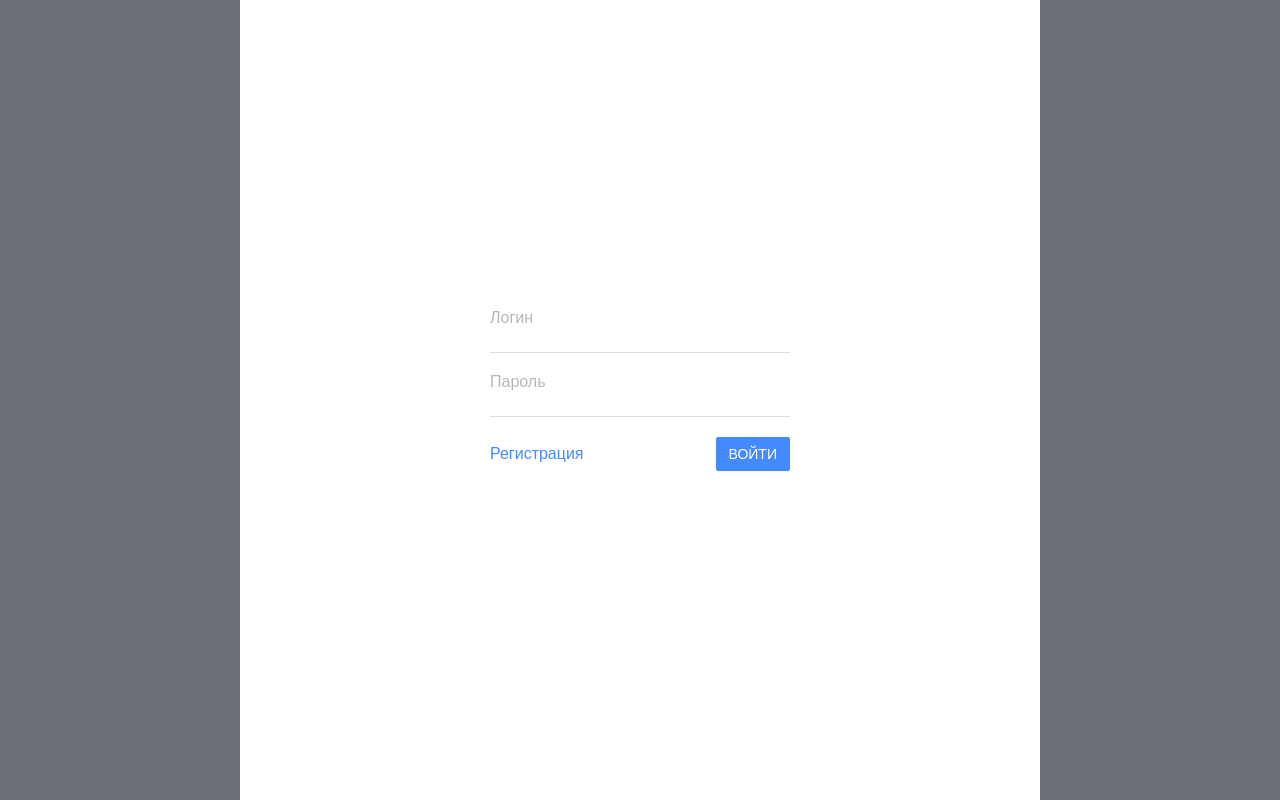
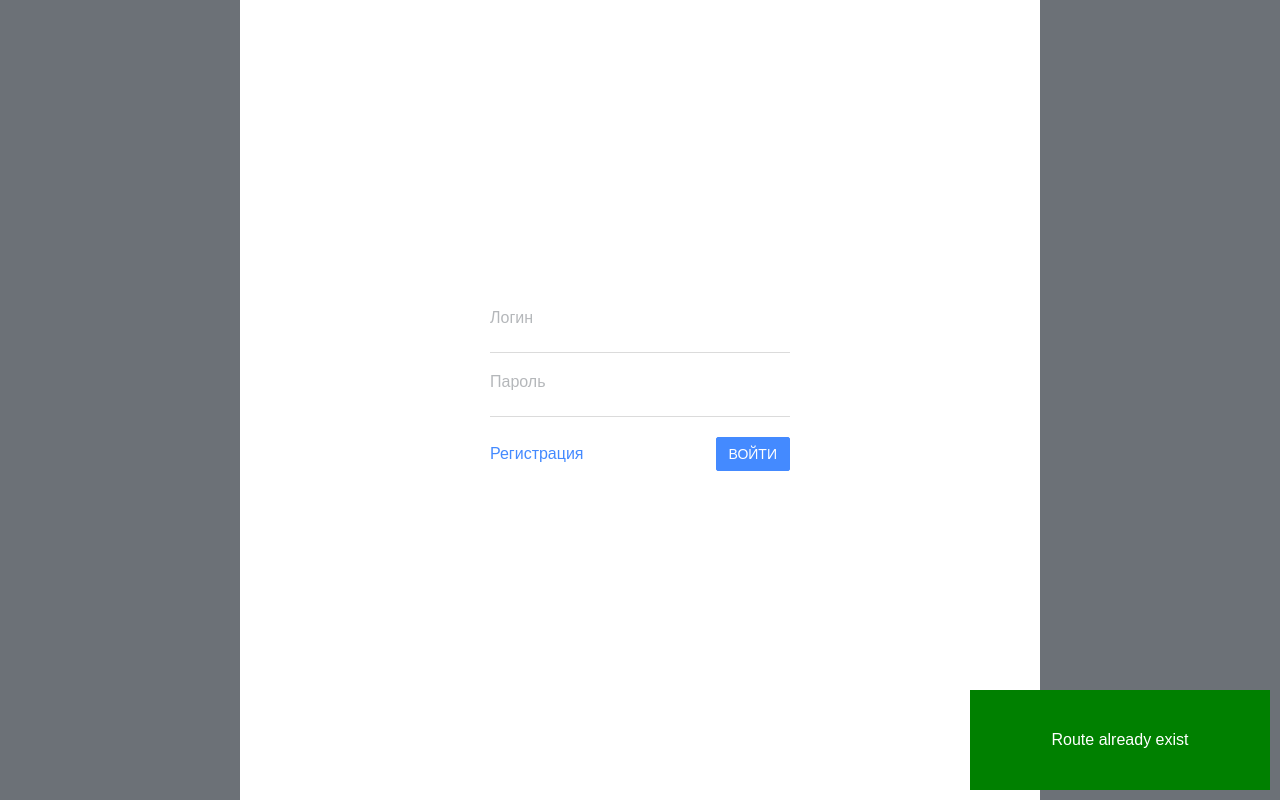
Before and after one commit to shubich/transport, a Vue app in the folder client/: page /#/login in a window 1280 px wide. Built offline with nearby package versions, Linux system fonts and the light colour scheme.

Commit message:
Start work with alerts system

```diff
--- a/client/src/App.vue
+++ b/client/src/App.vue
@@ -1,12 +1,18 @@
 <template>
   <div id="app">
     <router-view/>
+    <Alert />
   </div>
 </template>
 
 <script>
+import Alert from '@/components/Alert';
+
 export default {
   name: 'App',
+  components: {
+    Alert,
+  },
 };
 </script>
 
--- a/client/src/components/Alert/Alert.vue
+++ b/client/src/components/Alert/Alert.vue
@@ -1,17 +1,30 @@
 <template>
   <div
-    :class="type"
+    class="alert"
+    :class="alert.type"
   >
-    {{text}}
+    {{alert.message || "Route already exist"}}
   </div>
 </template>
 
 <script>
+import { createNamespacedHelpers } from 'vuex';
+
+const {
+  mapState,
+} = createNamespacedHelpers('alerts');
+
 export default {
   name: 'Alert',
-  props: {
-    text: String,
-    type: String,
+  computed: {
+    ...mapState(['alert']),
+  },
+  data() {
+    return {
+      displayedAlert: null,
+    };
+  },
+  methods: {
   },
 };
 </script>
@@ -19,15 +32,28 @@ export default {
 <style lang="scss" scoped>
   @import '../../assets/styles/palette';
 
+  .alert {
+    position: absolute;
+    bottom: 10px;
+    right: 10px;
+    width: 300px;
+    height: 100px;
+    background: green;
+    display: flex;
+    justify-content: center;
+    align-items: center;
+    color: $white;
+  }
+
   .primary {
-    color: $blue;
+    background: $blue;
   }
 
   .success {
-    color: $green;
+    background: $green;
   }
 
   .danger {
-    color: $red;
+    background: $red;
   }
 </style>
--- a/client/src/store/index.js
+++ b/client/src/store/index.js
@@ -6,6 +6,7 @@ import routes from './modules/routes';
 import vehicles from './modules/vehicles';
 import rides from './modules/rides';
 import users from './modules/users';
+import alerts from './modules/alerts';
 
 Vue.use(Vuex);
 
@@ -19,6 +20,7 @@ export default new Vuex.Store({
     vehicles,
     users,
     rides,
+    alerts,
   },
   actions: {
     reset({ commit }) {
@@ -28,6 +30,7 @@ export default new Vuex.Store({
       commit('vehicles/RESET');
       commit('users/RESET');
       commit('rides/RESET');
+      commit('alerts/RESET');
     },
   },
   strict: debug,
--- /dev/null
+++ b/client/src/store/modules/alerts/index.js
@@ -0,0 +1,11 @@
+import mutations from './mutations';
+
+export const initialState = () => ({
+  alert: {},
+});
+
+export default {
+  namespaced: true,
+  state: initialState,
+  mutations,
+};
--- /dev/null
+++ b/client/src/store/modules/alerts/mutation-types.js
@@ -0,0 +1,2 @@
+export const SET_ALERT = 'SET_ALERT';
+export const RESET = 'RESET';
--- /dev/null
+++ b/client/src/store/modules/alerts/mutations.js
@@ -0,0 +1,15 @@
+import * as MUTATIONS from './mutation-types';
+import { initialState } from './';
+
+export default {
+  [MUTATIONS.SET_ALERT]: (state, alert) => {
+    state.alert = alert;
+  },
+
+  [MUTATIONS.RESET](state) {
+    const defaultState = initialState();
+    Object.keys(defaultState).forEach((key) => {
+      state[key] = defaultState[key];
+    });
+  },
+};
--- a/client/src/store/modules/routes/actions.js
+++ b/client/src/store/modules/routes/actions.js
@@ -1,5 +1,6 @@
 import api from '@/api';
 import * as MUTATIONS from './mutation-types';
+import * as ALERT_MUTATIONS from '../alerts/mutation-types';
 
 export default {
   getRoutes: ({ commit }) => {
@@ -14,8 +15,16 @@ export default {
         commit(MUTATIONS.SET_ROUTE, response.data);
       });
   },
-  addRoute: (store, data) => {
-    api.routes.addRoute(data);
+  addRoute: ({ commit }, data) => {
+    api.routes.addRoute(data)
+      .then((response) => {
+        commit(`alerts/${ALERT_MUTATIONS.SET_ALERT}`,
+          { type: 'success', message: response.data }, { root: true });
+      })
+      .catch((err) => {
+        commit(`alerts/${ALERT_MUTATIONS.SET_ALERT}`,
+          { type: 'danger', message: err.response.data }, { root: true });
+      });
   },
   editRoute: (store, data) => {
     api.routes.editRoute(data);
```
Also changed, not shown: 1 other file (tests, documents, lock files or other folders).
